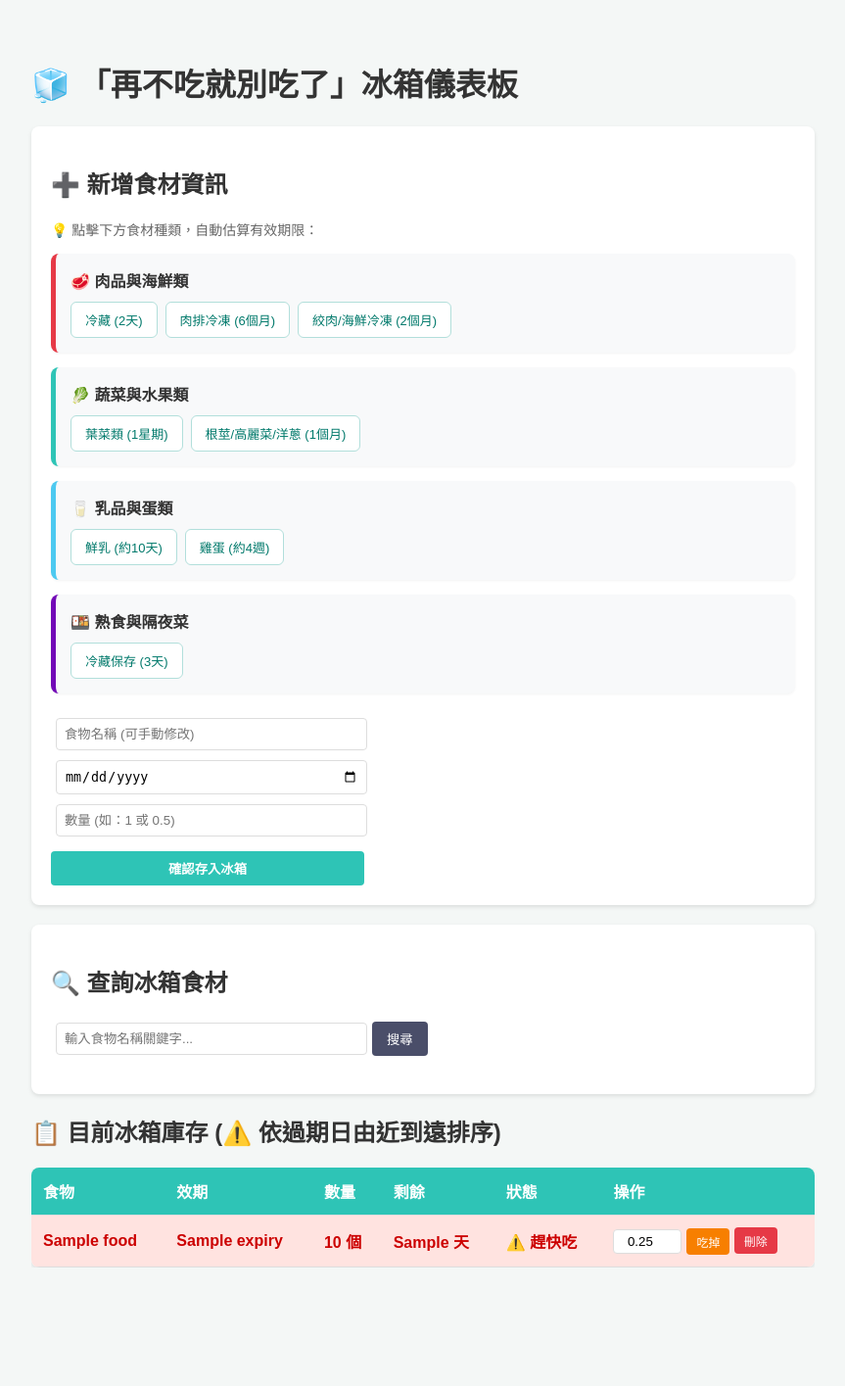
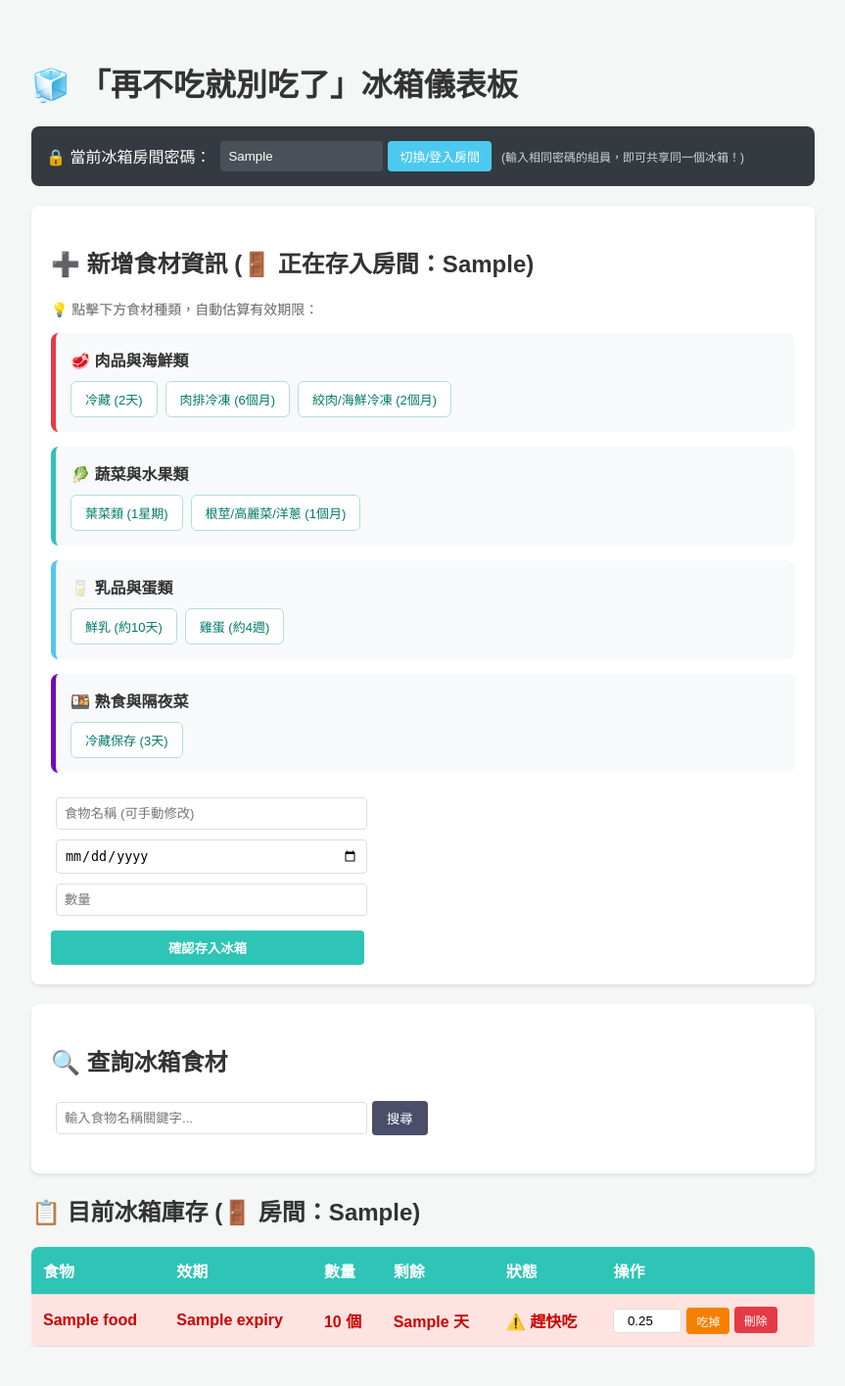
Before and after one commit to yujjjjia/fridge_project, a Flask app: template templates/index.html in a window 1280 px wide. Shown: the whole page at 98% size, without its empty margins (208-1071 px from the left). Before the commit the page ends 1294 px from the top, so only its background shows below. Run offline with Flask 3, Linux system fonts and the light colour scheme; the template is opened without the code that fills it: most values are stand-ins (such as "Sample title", 1, 10 or a date in 2020).

Commit message:
Update index.html

```diff
--- a/templates/index.html
+++ b/templates/index.html
@@ -13,13 +13,15 @@
         input { margin: 5px; padding: 8px; border: 1px solid #ddd; border-radius: 4px; width: 90%; max-width: 300px; }
         button { padding: 8px 15px; background-color: #2ec4b6; color: white; border: none; border-radius: 4px; cursor: pointer; }
 
-        /* 🎨 終極卡片式 UI 樣式對齊 */
+        /* 🔒 房間登入框樣式 */
+        .room-box { background: #343a40; color: white; padding: 15px; border-radius: 8px; margin-bottom: 20px; display: flex; flex-wrap: wrap; align-items: center; gap: 10px; }
+        .room-input { width: 150px !important; margin: 0 !important; background: #495057; color: white; border: none; }
+
         .guide-container { display: flex; flex-direction: column; gap: 15px; margin: 15px 0; }
-        .guide-card { background-color: #f8f9fa; padding: 15px; border-radius: 8px; border-left: 5px solid #2ec4b6; box-shadow: 0 1px 3px rgba(0,0,0,0.05); }
-        .card-title { font-weight: bold; font-size: 16px; color: #333; margin-bottom: 10px; display: flex; align-items: center; gap: 5px; }
+        .guide-card { background-color: #f8f9fa; padding: 15px; border-radius: 8px; border-left: 5px solid #2ec4b6; }
+        .card-title { font-weight: bold; font-size: 16px; color: #333; margin-bottom: 10px; }
         .btn-group { display: flex; flex-wrap: wrap; gap: 8px; }
-        .btn-quick { background-color: #ffffff; color: #00796b; border: 1px solid #b2dfdb; padding: 8px 14px; font-size: 13px; border-radius: 6px; cursor: pointer; transition: all 0.2s; }
-        .btn-quick:active { background-color: #e0f2f1; transform: scale(0.98); }
+        .btn-quick { background-color: #ffffff; color: #00796b; border: 1px solid #b2dfdb; padding: 8px 14px; font-size: 13px; border-radius: 6px; cursor: pointer; }
 
         .minus-form { display: inline-flex; align-items: center; }
         .input-minus { width: 60px !important; margin: 0 5px 0 0; padding: 4px; text-align: center; }
@@ -37,8 +39,17 @@
 <body>
     <h1>🧊 「再不吃就別吃了」冰箱儀表板</h1>
 
+    <div class="room-box">
+        <span>🔒 當前冰箱房間密碼：</span>
+        <form method="GET" style="display: inline-flex; gap: 5px; align-items: center; width: auto;">
+            <input type="text" name="room" class="room-input" value="{{ current_room }}" required>
+            <button type="submit" style="background-color: #4cc9f0; padding: 6px 12px; font-size: 13px;">切換/登入房間</button>
+        </form>
+        <span style="font-size: 12px; color: #ced4da;">(輸入相同密碼的組員，即可共享同一個冰箱！)</span>
+    </div>
+
     <div class="form-box">
-        <h2>➕ 新增食材資訊</h2>
+        <h2>➕ 新增食材資訊 (🚪 正在存入房間：{{ current_room }})</h2>
 
         <div style="font-size: 14px; color: #666; margin-bottom: 10px;">💡 點擊下方食材種類，自動估算有效期限：</div>
 
@@ -51,7 +62,6 @@
                     <button type="button" class="btn-quick" onclick="setExpiryDays(60, '絞肉/海鮮(冷凍)')">絞肉/海鮮冷凍 (2個月)</button>
                 </div>
             </div>
-
             <div class="guide-card" style="border-left-color: #2ec4b6;">
                 <div class="card-title">🥬 蔬菜與水果類</div>
                 <div class="btn-group">
@@ -59,7 +69,6 @@
                     <button type="button" class="btn-quick" onclick="setExpiryDays(30, '根莖/高麗菜/洋蔥')">根莖/高麗菜/洋蔥 (1個月)</button>
                 </div>
             </div>
-
             <div class="guide-card" style="border-left-color: #4cc9f0;">
                 <div class="card-title">🥛 乳品與蛋類</div>
                 <div class="btn-group">
@@ -67,7 +76,6 @@
                     <button type="button" class="btn-quick" onclick="setExpiryDays(28, '雞蛋')">雞蛋 (約4週)</button>
                 </div>
             </div>
-
             <div class="guide-card" style="border-left-color: #7209b7;">
                 <div class="card-title">🍱 熟食與隔夜菜</div>
                 <div class="btn-group">
@@ -79,7 +87,7 @@
         <form method="POST" style="margin-top: 20px;">
             <input type="text" name="food_name" id="food_name" placeholder="食物名稱 (可手動修改)" required><br>
             <input type="date" name="expiry_date" id="expiry_date" required><br>
-            <input type="number" name="quantity" placeholder="數量 (如：1 或 0.5)" step="any" min="0.01" required><br>
+            <input type="number" name="quantity" placeholder="數量" step="any" min="0.01" required><br>
             <button type="submit" style="width: 90%; max-width: 320px; font-weight: bold; margin-top: 10px;">確認存入冰箱</button>
         </form>
     </div>
@@ -87,15 +95,16 @@
     <div class="form-box">
         <h2>🔍 查詢冰箱食材</h2>
         <form method="GET" class="search-box">
+            <input type="hidden" name="room" value="{{ current_room }}">
             <input type="text" name="search" placeholder="輸入食物名稱關鍵字..." value="{{ search_query }}">
             <button type="submit" class="btn-search">搜尋</button>
             {% if search_query %}
-                <a href="/" style="margin-left: 10px; color: #666; text-decoration: none;">❌ 清除</a>
+                <a href="/?room={{ current_room }}" style="margin-left: 10px; color: #666; text-decoration: none;">❌ 清除</a>
             {% endif %}
         </form>
     </div>
 
-    <h2>📋 目前冰箱庫存 (⚠️ 依過期日由近到遠排序)</h2>
+    <h2>📋 目前冰箱庫存 (🚪 房間：{{ current_room }})</h2>
     <div style="overflow-x: auto;">
         <table>
             <thead>
@@ -131,11 +140,11 @@
                         {% endif %}
                     </td>
                     <td>
-                        <form action="/minus_custom/{{ food.id }}" method="POST" class="minus-form">
+                        <form action="/minus_custom/{{ food.id }}?room={{ current_room }}" method="POST" class="minus-form">
                             <input type="number" name="minus_qty" class="input-minus" value="0.25" step="any" min="0.01" required>
                             <button type="submit" class="btn-minus">吃掉</button>
                         </form>
-                        <a href="/delete/{{ food.id }}"><button class="btn-delete">刪除</button></a>
+                        <a href="/delete/{{ food.id }}?room={{ current_room }}"><button class="btn-delete">刪除</button></a>
                     </td>
                 </tr>
                 {% endfor %}
```
